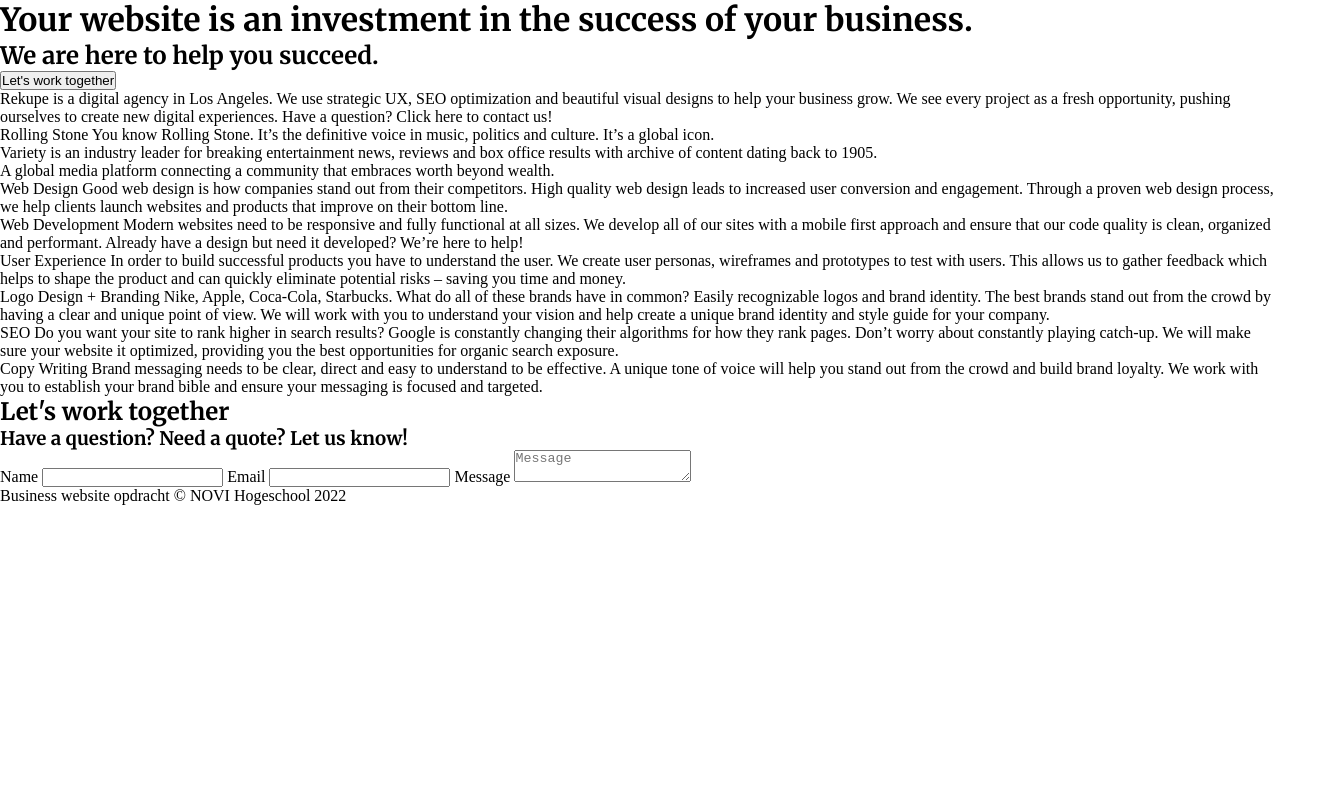
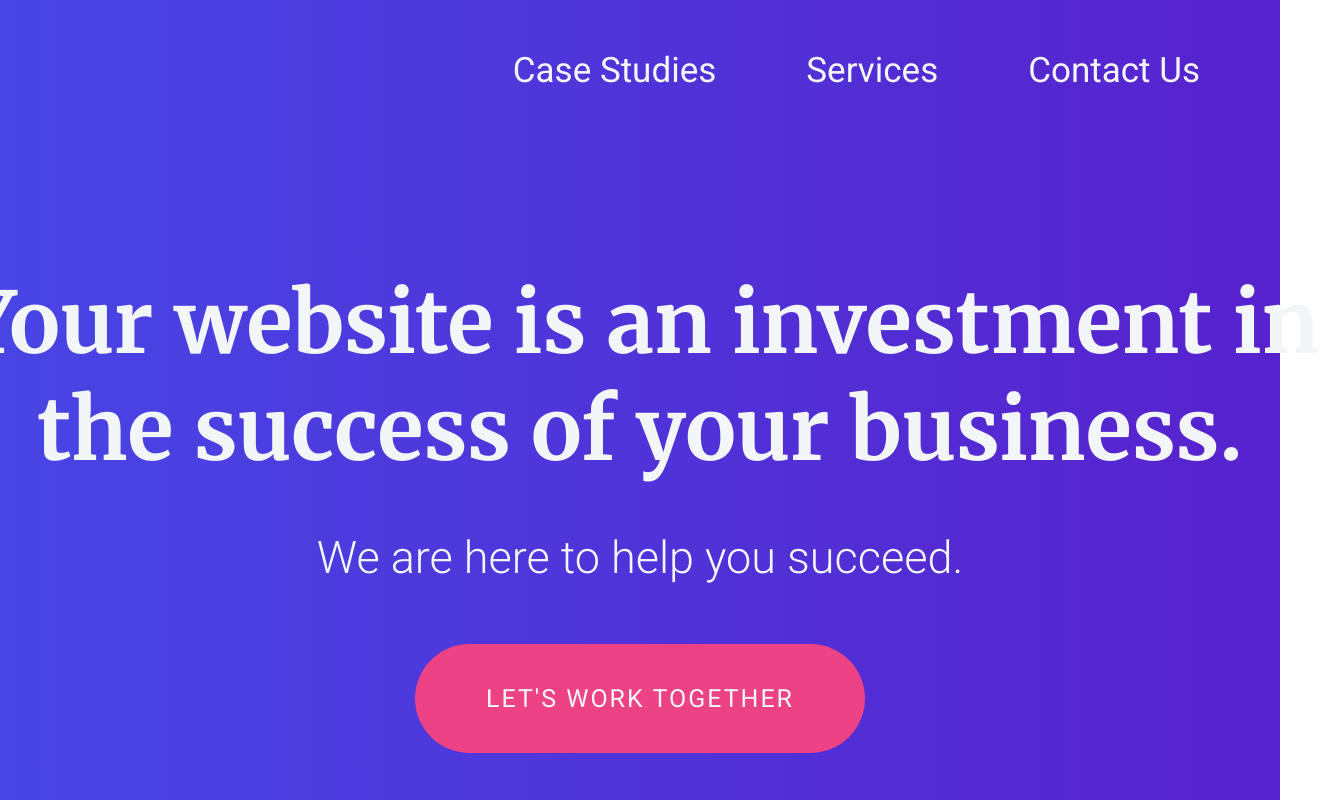
Before and after one commit to kas-singodimedjo/frontend-html-css-concept-opdracht, a website: page index.html in a window 1280 px wide. Shown: the top 800 px of the page, 1340 px wide, since content can reach past the window. Drawn offline with Linux system fonts and the light colour scheme.

Commit message:
header done

```diff
--- a/index.html
+++ b/index.html
@@ -1,58 +1,81 @@
 <!DOCTYPE html>
-<html lang="en">
+<html lang="en" xmlns="http://www.w3.org/1999/html">
 <head>
     <meta charset="UTF-8">
     <title>Title</title>
     <link rel="stylesheet" href="styles.css">
 </head>
 <body>
+<section class="header">
+    <div><nav><a href="#casestudies">Case Studies</a><a href="#services">Services</a><a href="#contact-us">Contact Us</a>
+    </nav>
+    <header>
             <h1>Your website is an investment in the success of your business.</h1>
             <h2>We are here to help you succeed.</h2>
+            <button>LET'S WORK TOGETHER</button>
+    </header>
+        <img src="assets/squiggle_line_stripe.svg" alt="squiggle line"/>
+    </div>
 
-<button>Let's work together</button>
-
-<section id="Hello">
-Rekupe is a digital agency in Los Angeles. We use strategic UX, SEO optimization and beautiful visual designs to help your business grow. We see every project as a fresh opportunity, pushing ourselves to create new digital experiences. Have a question? Click here to contact us!
 </section>
-<section id="Work">
+<section id="hello">
+    Rekupe is a digital agency in Los Angeles. We use strategic UX, SEO optimization and beautiful visual designs to
+    help your business grow. We see every project as a fresh opportunity, pushing ourselves to create new digital
+    experiences. Have a question? Click here to contact us!
+</section>
+<section id="casestudies">
     Rolling Stone
 
     You know Rolling Stone. It’s the definitive voice in music, politics and culture. It’s a global icon.
 </section>
-<section id="Variety">
+<section id="variety">
 
-Variety is an industry leader for breaking entertainment news, reviews and box office results with archive of content dating back to 1905.
+    Variety is an industry leader for breaking entertainment news, reviews and box office results with archive of
+    content dating back to 1905.
 </section>
-<section id="Worth">
+<section id="worth">
 
     A global media platform connecting a community that embraces worth beyond wealth.
 </section>
-<section id="Services">
+<section id="services">
     <article>
-Web Design Good web design is how companies stand out from their competitors. High quality web design leads to increased user conversion and engagement. Through a proven web design process, we help clients launch websites and products that improve on their bottom line.
+        Web Design Good web design is how companies stand out from their competitors. High quality web design leads to
+        increased user conversion and engagement. Through a proven web design process, we help clients launch websites
+        and products that improve on their bottom line.
     </article>
     <article>
-Web Development Modern websites need to be responsive and fully functional at all sizes. We develop all of our sites with a mobile first approach and ensure that our code quality is clean, organized and performant. Already have a design but need it developed? We’re here to help!
+        Web Development Modern websites need to be responsive and fully functional at all sizes. We develop all of our
+        sites with a mobile first approach and ensure that our code quality is clean, organized and performant. Already
+        have a design but need it developed? We’re here to help!
     </article>
     <article>
-User Experience In order to build successful products you have to understand the user. We create user personas, wireframes and prototypes to test with users. This allows us to gather feedback which helps to shape the product and can quickly eliminate potential risks – saving you time and money.
+        User Experience In order to build successful products you have to understand the user. We create user personas,
+        wireframes and prototypes to test with users. This allows us to gather feedback which helps to shape the product
+        and can quickly eliminate potential risks – saving you time and money.
     </article>
     <article>
-Logo Design + Branding Nike, Apple, Coca-Cola, Starbucks. What do all of these brands have in common? Easily recognizable logos and brand identity. The best brands stand out from the crowd by having a clear and unique point of view. We will work with you to understand your vision and help create a unique brand identity and style guide for your company.
+        Logo Design + Branding Nike, Apple, Coca-Cola, Starbucks. What do all of these brands have in common? Easily
+        recognizable logos and brand identity. The best brands stand out from the crowd by having a clear and unique
+        point of view. We will work with you to understand your vision and help create a unique brand identity and style
+        guide for your company.
     </article>
     <article>
-SEO Do you want your site to rank higher in search results? Google is constantly changing their algorithms for how they rank pages. Don’t worry about constantly playing catch-up. We will make sure your website it optimized, providing you the best opportunities for organic search exposure.
+        SEO Do you want your site to rank higher in search results? Google is constantly changing their algorithms for
+        how they rank pages. Don’t worry about constantly playing catch-up. We will make sure your website it optimized,
+        providing you the best opportunities for organic search exposure.
     </article>
     <article>
-Copy Writing Brand messaging needs to be clear, direct and easy to understand to be effective. A unique tone of voice will help you stand out from the crowd and build brand loyalty. We work with you to establish your brand bible and ensure your messaging is focused and targeted.
+        Copy Writing Brand messaging needs to be clear, direct and easy to understand to be effective. A unique tone of
+        voice will help you stand out from the crowd and build brand loyalty. We work with you to establish your brand
+        bible and ensure your messaging is focused and targeted.
     </article>
 </section>
-<section id="Form">
+<section id="contact-us">
     <h2>Let's work together</h2>
     <h3>Have a question? Need a quote? Let us know!</h3>
     <form>
         <label for="name">Name</label>
-        <input type="name" id="name"/>
+        <input type="text" id="name"/>
         <label for="email">Email</label>
         <input type="email" id="email"/>
         <label for="message">Message</label>
--- a/styles.css
+++ b/styles.css
@@ -43,9 +43,10 @@
     --grey: #7A7A7A;
 }
 
+
 /*----Typography----*/
 
-h1, h2, h3, h4, h5, h6 {
+h1, h3, h4, h5, h6 {
     font-family: "Merriweather", serif;
     font-optical-sizing: auto;
     font-style: normal;
@@ -53,9 +54,96 @@ h1, h2, h3, h4, h5, h6 {
 }
 
 
-p {
+h2, nav, p, footer, label, button {
     font-family: "Roboto", sans-serif;
     font-optical-sizing: auto;
     font-style: normal;
     font-variation-settings: "wdth" 100;
 }
+
+a, a:visited, a:hover {
+    color: var(--lightgrey);
+    text-decoration: none;
+}
+/*----Layout----*/
+
+/*----Re-usables----*/
+section {
+    display: flex;
+    flex-direction: row;
+    justify-content: center;
+
+}
+div {
+    display: flex;
+    flex-direction: column;
+}
+article {
+
+}
+
+
+
+/*----Areas----*/
+
+/*----Header----*/
+
+.header {
+    background: linear-gradient(90deg, var(--blue) 0%, var(--purple) 100%);
+    color: var(--lightgrey);
+}
+.header div {
+    width: 100%;
+    align-items: center;
+    position: relative;
+}
+
+nav {
+    align-self: end;
+    display: flex;
+    justify-content: end;
+    gap: 90px;
+    padding: 0 60px;
+    margin: 50px 20px;
+    background-color: transparent;
+    color: var(--lightgrey);
+    font-size: 35px;
+
+}
+
+header {
+    display: flex;
+    flex-direction: column;
+    justify-content: center;
+    text-align: center;
+    width: 1400px;
+}
+
+header h1 {
+    font-size: 85px;
+    margin: 1.5em 0 3rem 0;
+}
+
+header h2 {
+    font-size: 45px;
+    font-weight: 350;
+}
+
+header button {
+    margin: 60px 0 420px 0;
+    width: 450px;
+    align-self: center;
+    background-color: var(--pink);
+    border: 0;
+    border-radius: 700px;
+    padding: 40px;
+    font-size: 25px;
+    letter-spacing: 2px;
+    color: var(--lightgrey);
+}
+
+.header img {
+    bottom: -50px;
+    position: absolute;
+    width: 130px;
+}
```
Lines whose indentation alone changed are shown as unchanged.
